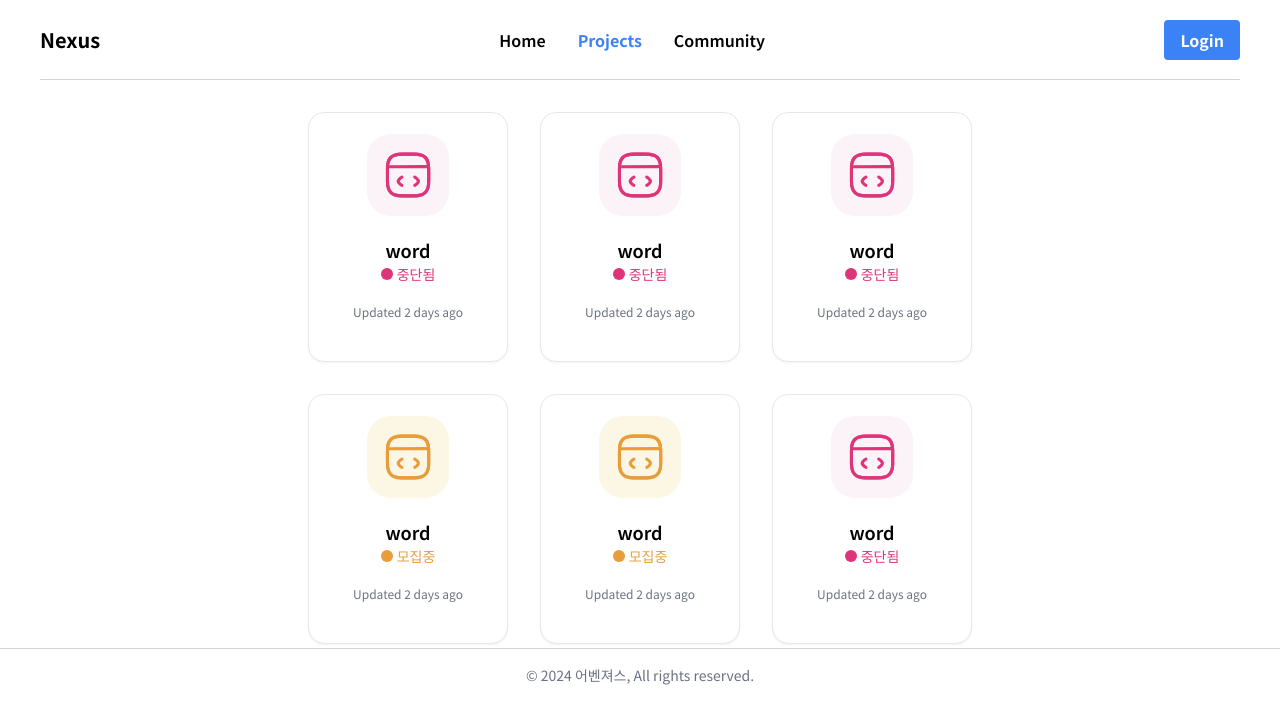
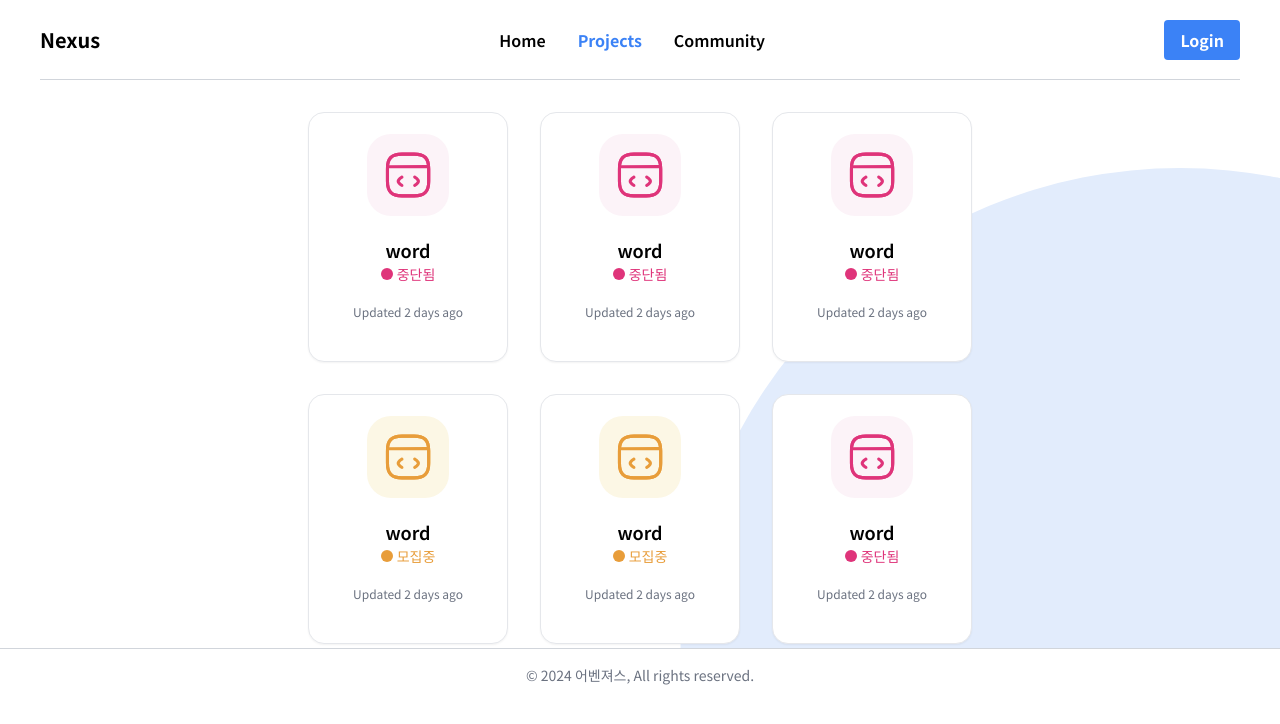
Before and after one commit to wwwcomcomcomcom/nexus-fe, a React (Vite) app: page /projects in a window 1280 px wide. Shown: the top 724 px of the page. Built offline with nearby package versions, Linux system fonts and the light colour scheme; no server answers.

Commit message:
change circle location and size

```diff
--- a/src/component/ProjectList.tsx
+++ b/src/component/ProjectList.tsx
@@ -34,11 +34,10 @@ export default function ProjectList() {
       className="flex flex-1 overflow-y-auto max-h-[70vh] relative overflow-hidden"
       ref={scrollRef}
     >
-      {/* <div className="w-[650px] h-[650px] bg-[#DAE9FF] rounded-full absolute top-[5rem] translate-x-[65rem] z-0"></div> */}
-      <div className="w-[650px] h-[650px] bg-[#e2ecfc] rounded-full absolute top-[5rem] translate-x-[85rem] z-0"></div>
-      <div className="w-[400px] h-[400px] bg-[#DAE9FF] rounded-full absolute top-[60rem] -translate-x-[17rem] z-0"></div>
-      <div className="w-[200px] h-[200px] bg-[#FFF7E3] rounded-full absolute top-[75rem] -translate-x-[3rem] z-0"></div>
-      {/* <div className="w-[650px] h-[650px] bg-[#e2ecfc] rounded-full absolute top-[100rem] translate-x-[85rem] z-0"></div> */}
+      <div className="container grid w-[100%]  relative">
+        <div className="w-[1000px] h-[1000px] bg-[#e2ecfc] rounded-full absolute top-[5rem] -right-[25rem] z-0"></div>
+        <div className="w-[600px] h-[600px] bg-[#FFF7E3] rounded-full absolute top-[70rem] -translate-x-[15rem] z-0"></div>
+        {/* <div className="w-[200px] h-[200px] bg-[#FFF7E3] rounded-full absolute top-[75rem] -translate-x-[3rem] z-0"></div> */}
         <div className="grid px-4 py-6 md:gap-8 md:px-6 justify-center w-[100%]">
           <div className="grid grid-cols-1 md:grid-cols-2 lg:grid-cols-3 gap-8 justify-center">
             {projects.map((project) => (
@@ -47,6 +46,7 @@ export default function ProjectList() {
           </div>
           {isLoading ? <Loading /> : null}
         </div>
+      </div>
     </main>
   );
 }
```
Lines whose indentation alone changed are shown as unchanged.
